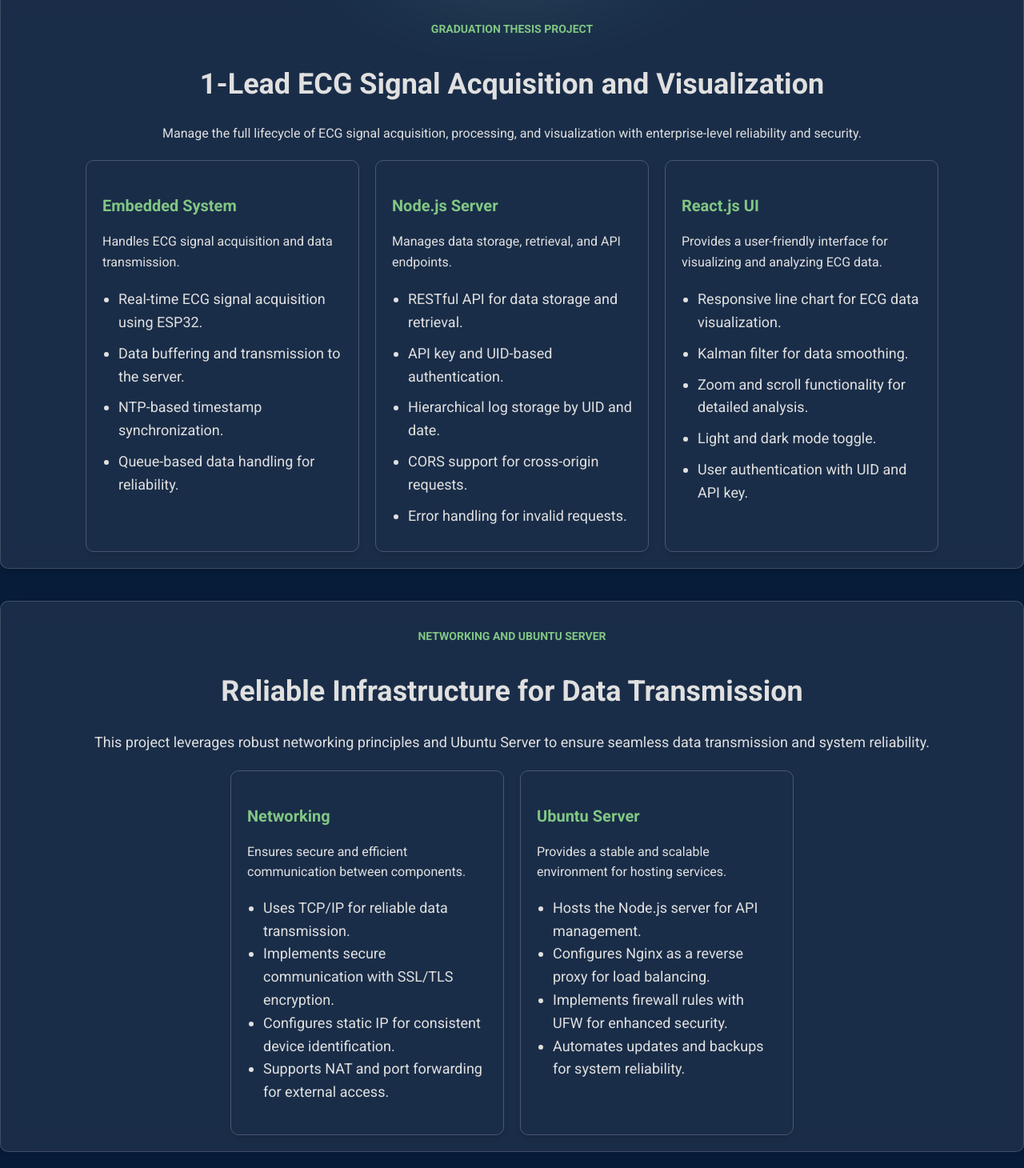
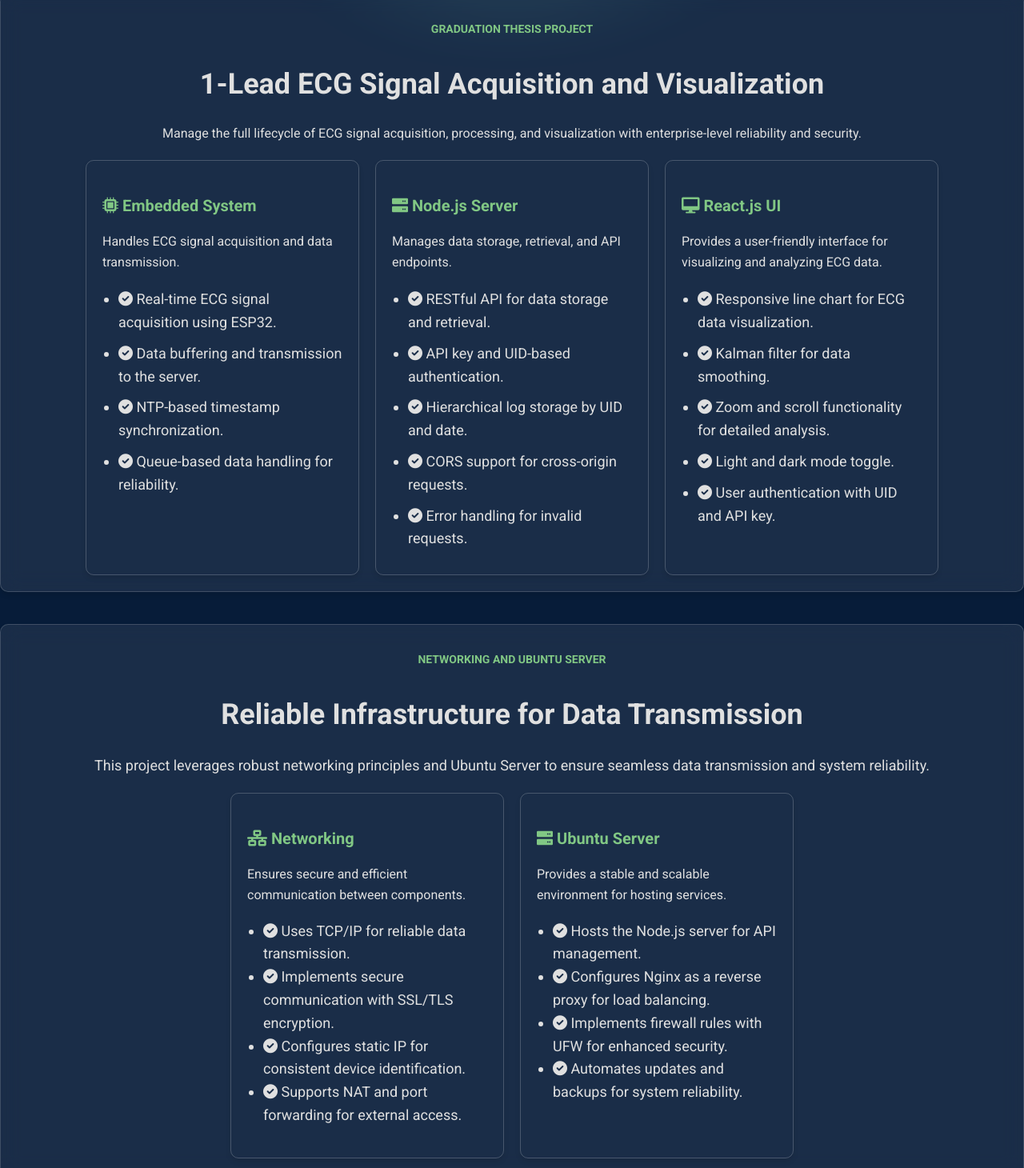
Before and after one commit to TQDuysuke/Project-ECG-homepage, a plain HTML site: page Public/index.html in a window 1280 px wide. Shown: the part 918-2378 px from the top of the page at 80% size. Drawn offline with Linux system fonts and the light colour scheme.

Commit message:
fix: Update Open Graph and Twitter URLs to point to the main site; enhance project card headings with icons and improve list item formatting

```diff
--- a/Public/index.html
+++ b/Public/index.html
@@ -12,12 +12,12 @@
     <meta property="og:image:width" content="1200">
     <meta property="og:image:height" content="630">
     <meta property="og:type" content="website">
-    <meta property="og:url" content="https://webapp.tqduy.id.vn/">
+    <meta property="og:url" content="https://tqduy.id.vn/">
     <meta name="twitter:card" content="summary_large_image">
     <meta name="twitter:title" content="Single-Channel ECG Signal Reader">
     <meta name="twitter:description" content="Accurate and reliable ECG signal monitoring for healthcare applications.">
     <meta name="twitter:image" content="PIC/eds-logo.svg">
-    <meta name="twitter:url" content="https://webapp.tqduy.id.vn/">
+    <meta name="twitter:url" content="https://tqduy.id.vn/">
     <title>Single-Channel ECG Signal Reader</title>
     <link rel="stylesheet" href="styles.css">
     <link href="https://fonts.googleapis.com/css2?family=Roboto:wght@400;500;700&display=swap" rel="stylesheet">
@@ -58,35 +58,35 @@
             <p>Manage the full lifecycle of ECG signal acquisition, processing, and visualization with enterprise-level reliability and security.</p>
             <div class="project-cards">
                 <div class="project-card">
-                    <h3>Embedded System</h3>
+                    <h3><i class="fas fa-microchip"></i> Embedded System</h3>
                     <p>Handles ECG signal acquisition and data transmission.</p>
                     <ul>
-                        <li>Real-time ECG signal acquisition using ESP32.</li>
-                        <li>Data buffering and transmission to the server.</li>
-                        <li>NTP-based timestamp synchronization.</li>
-                        <li>Queue-based data handling for reliability.</li>
+                        <li><i class="fas fa-check-circle"></i> Real-time ECG signal acquisition using ESP32.</li>
+                        <li><i class="fas fa-check-circle"></i> Data buffering and transmission to the server.</li>
+                        <li><i class="fas fa-check-circle"></i> NTP-based timestamp synchronization.</li>
+                        <li><i class="fas fa-check-circle"></i> Queue-based data handling for reliability.</li>
                     </ul>
                 </div>
                 <div class="project-card">
-                    <h3>Node.js Server</h3>
+                    <h3><i class="fas fa-server"></i> Node.js Server</h3>
                     <p>Manages data storage, retrieval, and API endpoints.</p>
                     <ul>
-                        <li>RESTful API for data storage and retrieval.</li>
-                        <li>API key and UID-based authentication.</li>
-                        <li>Hierarchical log storage by UID and date.</li>
-                        <li>CORS support for cross-origin requests.</li>
-                        <li>Error handling for invalid requests.</li>
+                        <li><i class="fas fa-check-circle"></i> RESTful API for data storage and retrieval.</li>
+                        <li><i class="fas fa-check-circle"></i> API key and UID-based authentication.</li>
+                        <li><i class="fas fa-check-circle"></i> Hierarchical log storage by UID and date.</li>
+                        <li><i class="fas fa-check-circle"></i> CORS support for cross-origin requests.</li>
+                        <li><i class="fas fa-check-circle"></i> Error handling for invalid requests.</li>
                     </ul>
                 </div>
                 <div class="project-card">
-                    <h3>React.js UI</h3>
+                    <h3><i class="fas fa-desktop"></i> React.js UI</h3>
                     <p>Provides a user-friendly interface for visualizing and analyzing ECG data.</p>
                     <ul>
-                        <li>Responsive line chart for ECG data visualization.</li>
-                        <li>Kalman filter for data smoothing.</li>
-                        <li>Zoom and scroll functionality for detailed analysis.</li>
-                        <li>Light and dark mode toggle.</li>
-                        <li>User authentication with UID and API key.</li>
+                        <li><i class="fas fa-check-circle"></i> Responsive line chart for ECG data visualization.</li>
+                        <li><i class="fas fa-check-circle"></i> Kalman filter for data smoothing.</li>
+                        <li><i class="fas fa-check-circle"></i> Zoom and scroll functionality for detailed analysis.</li>
+                        <li><i class="fas fa-check-circle"></i> Light and dark mode toggle.</li>
+                        <li><i class="fas fa-check-circle"></i> User authentication with UID and API key.</li>
                     </ul>
                 </div>
             </div>
@@ -97,23 +97,23 @@
             <p>This project leverages robust networking principles and Ubuntu Server to ensure seamless data transmission and system reliability.</p>
             <div class="project-cards">
                 <div class="project-card">
-                    <h3>Networking</h3>
+                    <h3><i class="fas fa-network-wired"></i> Networking</h3>
                     <p>Ensures secure and efficient communication between components.</p>
                     <ul>
-                        <li>Uses TCP/IP for reliable data transmission.</li>
-                        <li>Implements secure communication with SSL/TLS encryption.</li>
-                        <li>Configures static IP for consistent device identification.</li>
-                        <li>Supports NAT and port forwarding for external access.</li>
+                        <li><i class="fas fa-check-circle"></i> Uses TCP/IP for reliable data transmission.</li>
+                        <li><i class="fas fa-check-circle"></i> Implements secure communication with SSL/TLS encryption.</li>
+                        <li><i class="fas fa-check-circle"></i> Configures static IP for consistent device identification.</li>
+                        <li><i class="fas fa-check-circle"></i> Supports NAT and port forwarding for external access.</li>
                     </ul>
                 </div>
                 <div class="project-card">
-                    <h3>Ubuntu Server</h3>
+                    <h3><i class="fas fa-server"></i> Ubuntu Server</h3>
                     <p>Provides a stable and scalable environment for hosting services.</p>
                     <ul>
-                        <li>Hosts the Node.js server for API management.</li>
-                        <li>Configures Nginx as a reverse proxy for load balancing.</li>
-                        <li>Implements firewall rules with UFW for enhanced security.</li>
-                        <li>Automates updates and backups for system reliability.</li>
+                        <li><i class="fas fa-check-circle"></i> Hosts the Node.js server for API management.</li>
+                        <li><i class="fas fa-check-circle"></i> Configures Nginx as a reverse proxy for load balancing.</li>
+                        <li><i class="fas fa-check-circle"></i> Implements firewall rules with UFW for enhanced security.</li>
+                        <li><i class="fas fa-check-circle"></i> Automates updates and backups for system reliability.</li>
                     </ul>
                 </div>
             </div>
@@ -241,6 +241,15 @@
                         <li><i class="fas fa-phone"></i> +84 383223848</li>
                         <li><i class="fas fa-envelope"></i> duyb2110270@student.ctu.edu.vn</li>
                     </ul>
+                    <iframe
+                        src="https://www.google.com/maps/embed?pb=!1m18!1m12!1m3!1d3916.439529207847!2d105.76542331533406!3d10.029933992830748!2m3!1f0!2f0!3f0!3m2!1i1024!2i768!4f13.1!3m3!1m2!1s0x31a0883b5b6b5c3d%3A0x5e4b7b6b6b6b6b6b!2sCan%20Tho%20University!5e0!3m2!1sen!2s!4v1690000000000!5m2!1sen!2s"
+                        width="100%"
+                        height="200"
+                        style="border:0;"
+                        allowfullscreen=""
+                        loading="lazy"
+                        referrerpolicy="no-referrer-when-downgrade">
+                    </iframe>
                 </div>
                 <form action="/submit-form" method="POST" class="contact-form-fields project-card" style="width: auto;">
                     <div class="form-group">
```
